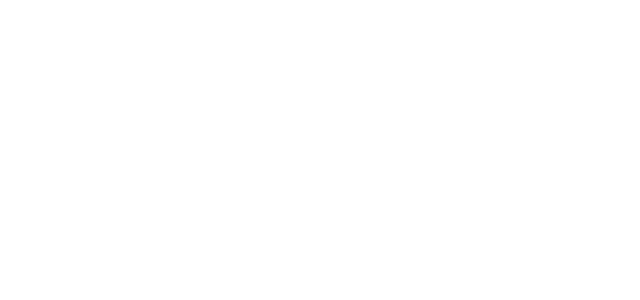
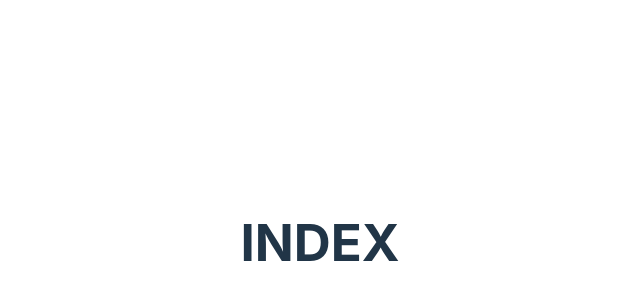
Before and after one commit to hytsnbr/hytsnbr.github.io, a Vue app: page / in a window 1280 px wide. Shown: the part 158-458 px from the top of the page, without its empty margins (320-960 px from the left). Built offline with nearby package versions, Linux system fonts and the light colour scheme.

Commit message:
chore: indexページ

```diff
--- a/src/App.vue
+++ b/src/App.vue
@@ -1,7 +1,12 @@
-<script setup lang="ts"></script>
+<script setup lang="ts">
+</script>
 
 <template>
-  <main></main>
+  <main>
+    <h1>INDEX</h1>
+    <section>
+    </section>
+  </main>
 </template>
 
 <!-- <style scoped lang="scss"></style> -->
```
